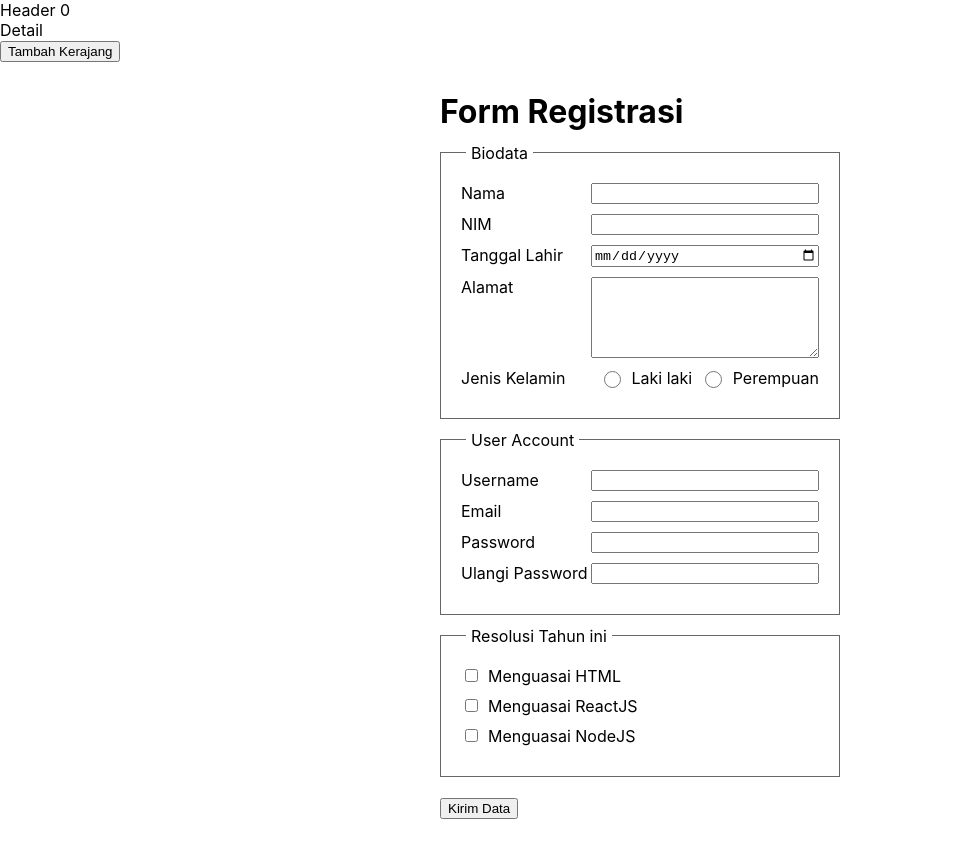
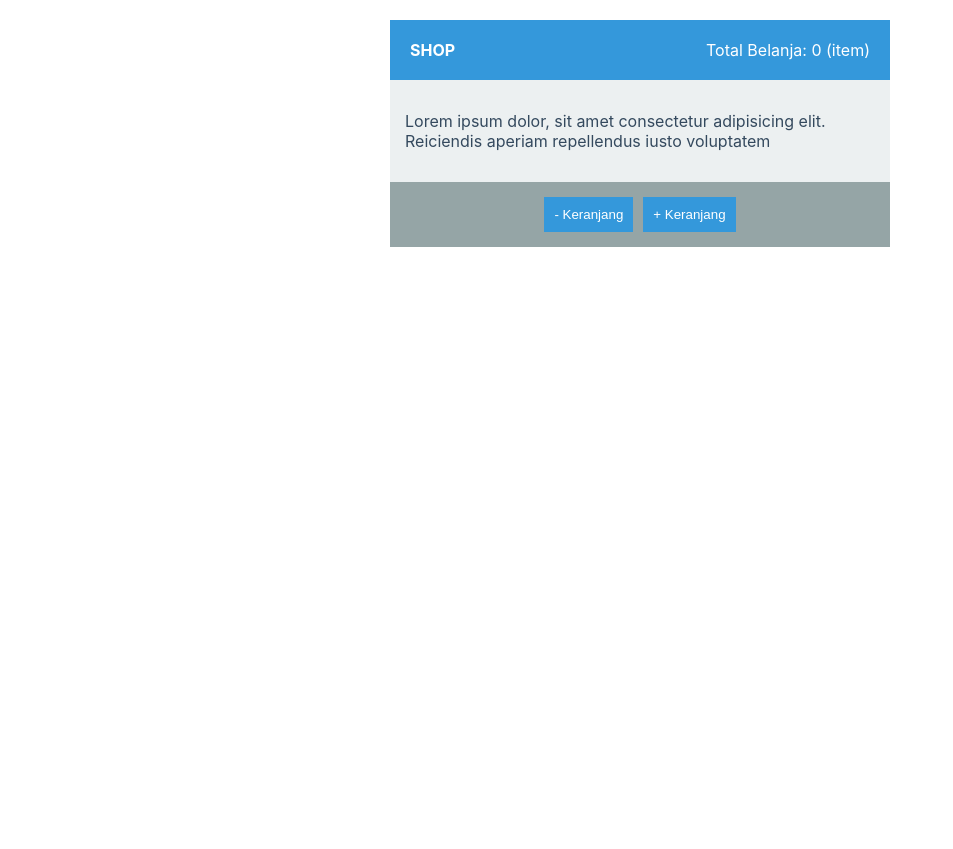
Before and after one commit to prasojopxl/reactapp, a React (Create React App) app: page / in a window 1280 px wide. Shown: the whole page, without its empty margins (0-953 px from the left). After the commit the page ends 800 px from the top, so only its background shows below. Built offline with nearby package versions, Linux system fonts and the light colour scheme.

Commit message:
add cart

```diff
--- a/package.json
+++ b/package.json
@@ -6,6 +6,7 @@
     "@testing-library/jest-dom": "^5.11.4",
     "@testing-library/react": "^11.1.0",
     "@testing-library/user-event": "^12.1.10",
+    "node-sass": "^5.0.0",
     "react": "^17.0.1",
     "react-dom": "^17.0.1",
     "react-scripts": "4.0.2",
--- a/src/App.js
+++ b/src/App.js
@@ -4,8 +4,10 @@
 // import PapanNilai from "./components/papanNilai";
 // import Coba from "./components/coba";
 // import LoginForm from "./components/loginForm";
-import {CustomForm1} from "./components/customform1";
-import {Cart} from "./Cart";
+// import {Cart} from "./Cart";
+// import {CustomForm1} from "./components/customform1";
+import {Cart} from "./components/cart/Cart";
+
 
 function App() {
   // const [tampil, setTampil] = useState(false)
@@ -23,8 +25,8 @@ function App() {
       <button onClick={()=>setTampil(false)}>Hidden</button> */}
 
       {/* <LoginForm/> */}
+      {/* <CustomForm1/> */}
       <Cart/>
-      <CustomForm1/>
 
 
     </div>
--- /dev/null
+++ b/src/components/cart/Cart.jsx
@@ -0,0 +1,16 @@
+import React, {useState} from 'react'
+import "./style.scss";
+import {Header} from "./Header"
+import {Description} from "./Description";
+
+
+export const Cart = () => {
+    const [cart, setCart] = useState(0)
+
+    return (
+        <div className="container">
+            <Header total={cart}/>
+            <Description tambah={()=>setCart(cart+1)} kurang={()=>setCart(cart-1)}/>
+        </div>
+    )
+}
--- /dev/null
+++ b/src/components/cart/Description.jsx
@@ -0,0 +1,15 @@
+import React from 'react'
+
+export const Description = (props) => {
+    return (
+        <React.Fragment>
+            <div className="desc">
+                <p>Lorem ipsum dolor, sit amet consectetur adipisicing elit. Reiciendis aperiam repellendus iusto voluptatem</p>
+            </div>
+            <div className="addcart">
+                <button onClick={props.kurang}>- Keranjang</button>
+                <button onClick={props.tambah}>+ Keranjang</button>
+            </div>
+        </React.Fragment>
+    )
+}
--- /dev/null
+++ b/src/components/cart/Header.jsx
@@ -0,0 +1,15 @@
+import React,{useState} from 'react'
+import "./style.scss";
+
+export const Header = (props) => {
+
+    return (
+            <div className="header">
+                <h4>SHOP</h4>
+                <div className="totalbelanja">
+                    Total Belanja: {props.total} (item)
+                </div>
+            </div>
+
+    )
+}
--- /dev/null
+++ b/src/components/cart/style.scss
@@ -0,0 +1,37 @@
+@import "../variable.scss";
+
+.container {
+    margin: 20px auto;
+    max-width: 500px;
+
+}
+.header {
+    background-color: var(--color-blue);
+    color:white;
+    padding: 20px;
+    display: flex;
+    justify-content: space-between;
+    align-items: center;
+}
+
+.desc {
+    background: var(--color-gray-soft);
+    padding: var(--space);
+    color: var(--color-black);
+}
+
+.addcart {
+    background: var(--color-gray);
+    color: #fff;
+    padding: 10px;
+    display: flex;
+    justify-content: center;
+    button {
+        background: var(--color-blue);
+        border: none;
+        color: white;
+        padding: 10px;
+        margin: 5px;
+        cursor: pointer;
+    }
+}
--- /dev/null
+++ b/src/components/variable.scss
@@ -0,0 +1,29 @@
+:root {
+    //color
+    --color-blue: #3498db;
+    --color-red: #e74c3c;
+    --color-orange: #e67e22;
+    --color-green: #2ecc71;
+    --color-black:#34495e;
+    --color-gray:#95a5a6;
+    --color-gray-soft: #ecf0f1;
+
+    --color-blue-dark: #2980b9;
+    --color-red-dark: #c0392b;
+    --color-orange-dark: #d35400;
+    --color-green-dark: #27ae60;
+    --color-black-dark:#2c3e50;
+    --color-gray-dark:#7f8c8d;
+
+
+    //radius
+    --radius: 5px;
+
+    //space
+    --space:15px;
+}
+
+h1,h2,h3,h4,h5,h6 {
+    margin: 0;
+    padding: 0;
+}
```
Also changed, not shown: 2 other files (tests, documents, lock files or other folders).
